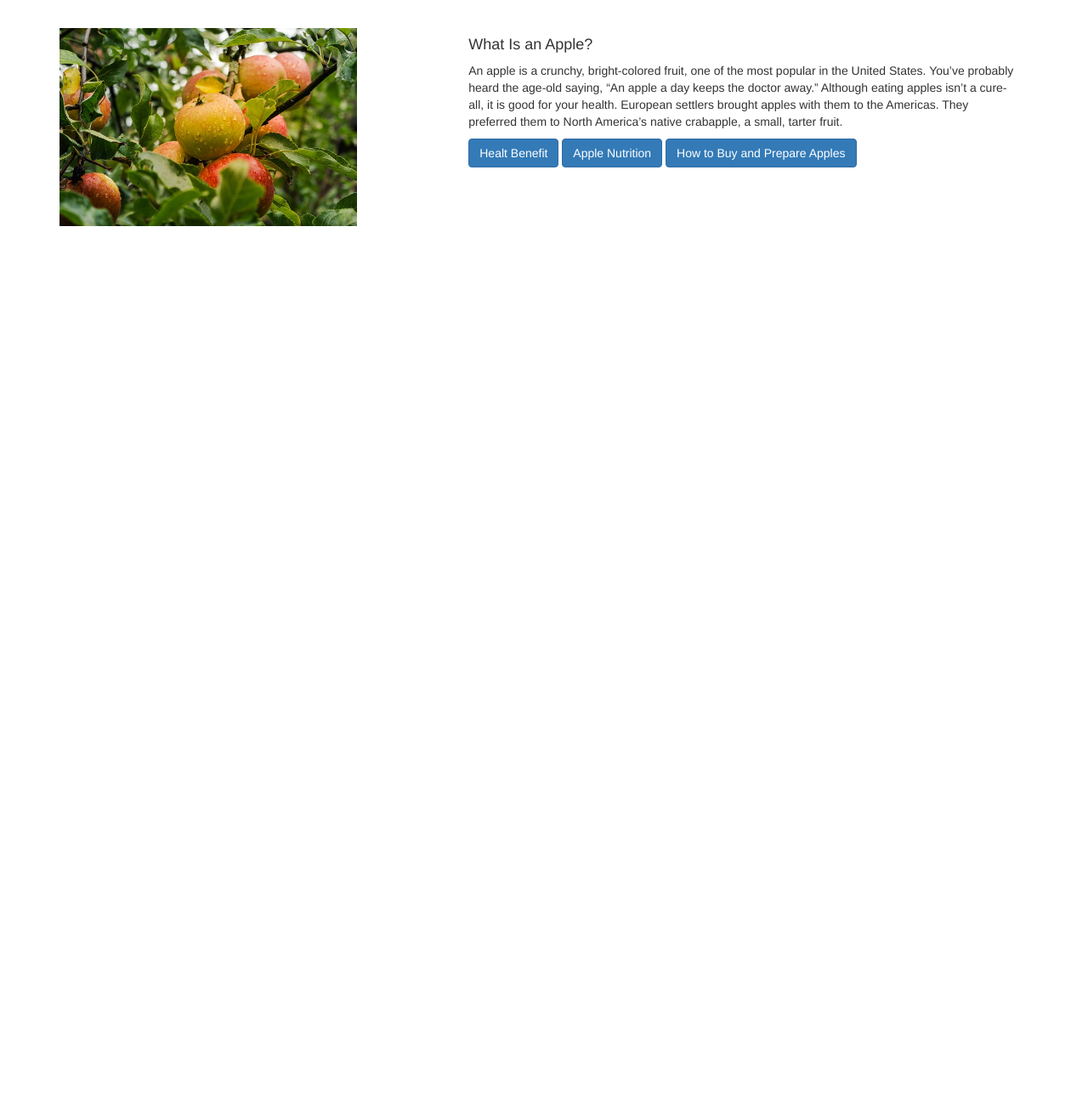
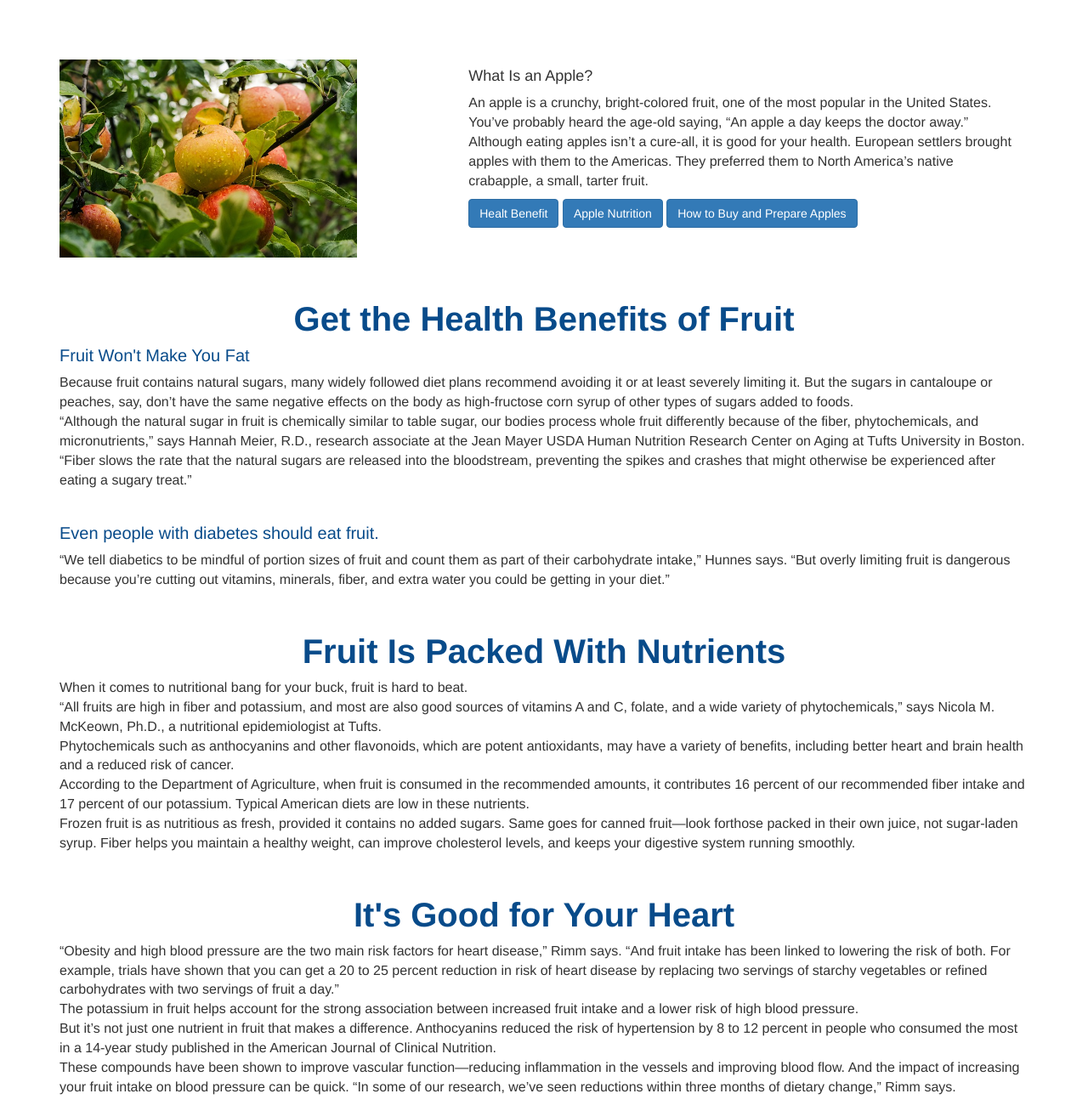
Before and after one commit to O-Shkoropad/Fruits, a plain HTML site: page index.html in a window 1280 px wide. Shown: the part 1668-2968 px from the top of the page at 85% size. Before the commit the page ends 1934 px from the top, so only its background shows below. Drawn offline with nearby package versions, Linux system fonts and the light colour scheme.

Commit message:
add block text

```diff
--- a/beginner-gulp/src/sass/style.sass
+++ b/beginner-gulp/src/sass/style.sass
@@ -79,3 +79,36 @@ h3:hover
 .title
   margin-top: 100px
   padding-right: 15px
+
+.block h2
+  font-size: 40px
+  color: #084B8A
+.block h4
+  font-size: 20px
+  color: #084B8A
+p
+  font-size: 16px
+//.fa
+  padding: 20px
+  font-size: 30px
+  width: 50px
+  text-align: center
+  text-decoration: none
+  margin: 5px 2px
+//.fa-facebook
+  background: #3B5998
+  color: white
+//.fa-youtube
+  background: #bb0000
+  color: white
+//.fa-skype
+  background: #00aff0
+  color: white
+//.fa-instagram
+  background: #125688
+  color: white
+
+
+
+.fa:hover
+  opacity: 0.7
--- a/index.html
+++ b/index.html
@@ -4,16 +4,22 @@
 <head>
     <title>Logical Company</title>
     <meta charset="utf-8">
+
     <meta name="format-detection" content="telephone=no"/>
+
     <meta name="viewport" content="width=device-width, initial-scale=1, shrink-to-fit=no">
+
     <link rel="stylesheet" href="https://maxcdn.bootstrapcdn.com/bootstrap/3.4.1/css/bootstrap.min.css">
     <link rel="stylesheet" href="https://cdnjs.cloudflare.com/ajax/libs/font-awesome/4.7.0/css/font-awesome.min.css">
+
     <link rel="stylesheet" href="css/normalize.css">
     <link rel="stylesheet" href="beginner-gulp/src/css/style.css">
+
     <script src="https://code.jquery.com/jquery-3.2.1.slim.min.js" integrity="sha384-KJ3o2DKtIkvYIK3UENzmM7KCkRr/rE9/Qpg6aAZGJwFDMVNA/GpGFF93hXpG5KkN" crossorigin="anonymous"></script>
     <script src="https://cdnjs.cloudflare.com/ajax/libs/popper.js/1.12.9/umd/popper.min.js" integrity="sha384-ApNbgh9B+Y1QKtv3Rn7W3mgPxhU9K/ScQsAP7hUibX39j7fakFPskvXusvfa0b4Q" crossorigin="anonymous"></script>
     <script src="https://maxcdn.bootstrapcdn.com/bootstrap/4.0.0/js/bootstrap.min.js" integrity="sha384-JZR6Spejh4U02d8jOt6vLEHfe/JQGiRRSQQxSfFWpi1MquVdAyjUar5+76PVCmYl" crossorigin="anonymous"></script>
 
+    <link rel="stylesheet" href="https://cdnjs.cloudflare.com/ajax/libs/font-awesome/4.7.0/css/font-awesome.min.css">
 </head>
 
 <header>
@@ -344,3 +350,59 @@
                         </div>
     </div>
 </section>
+<section class="section--md">
+    <div class="container">
+        <div class="block">
+        <h2>Get the Health Benefits of Fruit</h2>
+        <h4>Fruit Won't Make You Fat</h4>
+        <p>Because fruit contains natural sugars, many widely followed diet plans recommend avoiding
+        it or at least severely limiting it. But the sugars in cantaloupe or peaches, say, don’t have
+        the same negative effects on the body as high-fructose corn syrup of other types of sugars added to foods.<br>
+        “Although the natural sugar in fruit is chemically similar to table sugar, our bodies process whole fruit
+        differently because of the fiber, phytochemicals, and micronutrients,” says Hannah Meier, R.D., research
+        associate at the Jean Mayer USDA Human Nutrition Research Center on Aging at Tufts University in Boston.
+        “Fiber slows the rate that the natural sugars are released into the bloodstream, preventing the spikes and
+            crashes that might otherwise be experienced after eating a sugary treat.”</p><br>
+        <h4>Even people with diabetes should eat fruit.</h4>
+
+      <p>  “We tell diabetics to be mindful of portion sizes of fruit and count them as part of their carbohydrate intake,”
+        Hunnes says. “But overly limiting fruit is dangerous because you’re cutting out vitamins, minerals, fiber, and
+          extra water you could be getting in your diet.”</p>
+    <h2>Fruit Is Packed With Nutrients</h2>
+    <p>When it comes to nutritional bang for your buck, fruit is hard to beat.<br>
+
+    “All fruits are high in fiber and potassium, and most are also good sources of vitamins A and C, folate, and a wide
+    variety of phytochemicals,” says Nicola M. McKeown, Ph.D., a nutritional epidemiologist at Tufts.<br>
+
+    Phyto­chemicals such as anthocyanins and other flavonoids, which are potent antioxidants, may have a variety of
+    benefits, including better heart and brain health and a reduced risk of cancer.<br>
+
+    According to the Department of Agriculture, when fruit is consumed in the recommended amounts, it contributes
+    16 percent of our recommended fiber intake and 17 percent of our potassium. Typical American diets are low in
+    these nutrients.<br>
+    Frozen fruit is as nutritious as fresh, provided it contains no added sugars. Same goes for canned fruit—look forthose
+        packed in their own juice, not sugar-laden syrup. Fiber helps you maintain a healthy weight, can improve cholesterol
+        levels, and keeps your digestive system running smoothly.</p>
+            <h2>It's Good for Your Heart</h2>
+            <p>“Obesity and high blood pressure are the two main risk factors for heart disease,” Rimm says.
+                “And fruit intake has been linked to lowering the risk of both. For example, trials have shown that you
+                can get a 20 to 25 percent reduction in risk of heart disease by replacing two servings of starchy
+                vegetables or refined carbo­hydrates with two servings of fruit a day.”<br>
+                The potassium in fruit helps account for the strong association between increased fruit intake and
+                a lower risk of high blood pressure.<br>
+                But it’s not just one nutrient in fruit that makes a difference. Anthocyanins reduced the risk
+                of hypertension by 8 to 12 percent in people who consumed the most in a 14-year study published
+                in the American Journal of Clinical Nutrition.<br>
+                These compounds have been shown to ­improve vascular function—reducing inflam­ma­tion in the vessels
+                and improving blood flow. And the impact of increasing your fruit ­intake on blood pressure can be quick.
+                “In some of our research, we’ve seen reduc­tions within three months of dietary change,” Rimm says.
+            </p>
+    </div>
+    </div>
+</section>
+<!--<section class="section--l">
+    <div class="container">
+        <a href="#" class="fa fa-facebook"></a>
+        <a href="#" class="fa fa-youtube"></a>
+        <a href="#" class="fa fa-skype"></a>
+        <a href="#" class="fa fa-instagram"></a>-->
```
Also changed, not shown: beginner-gulp/src/css/style.css.
